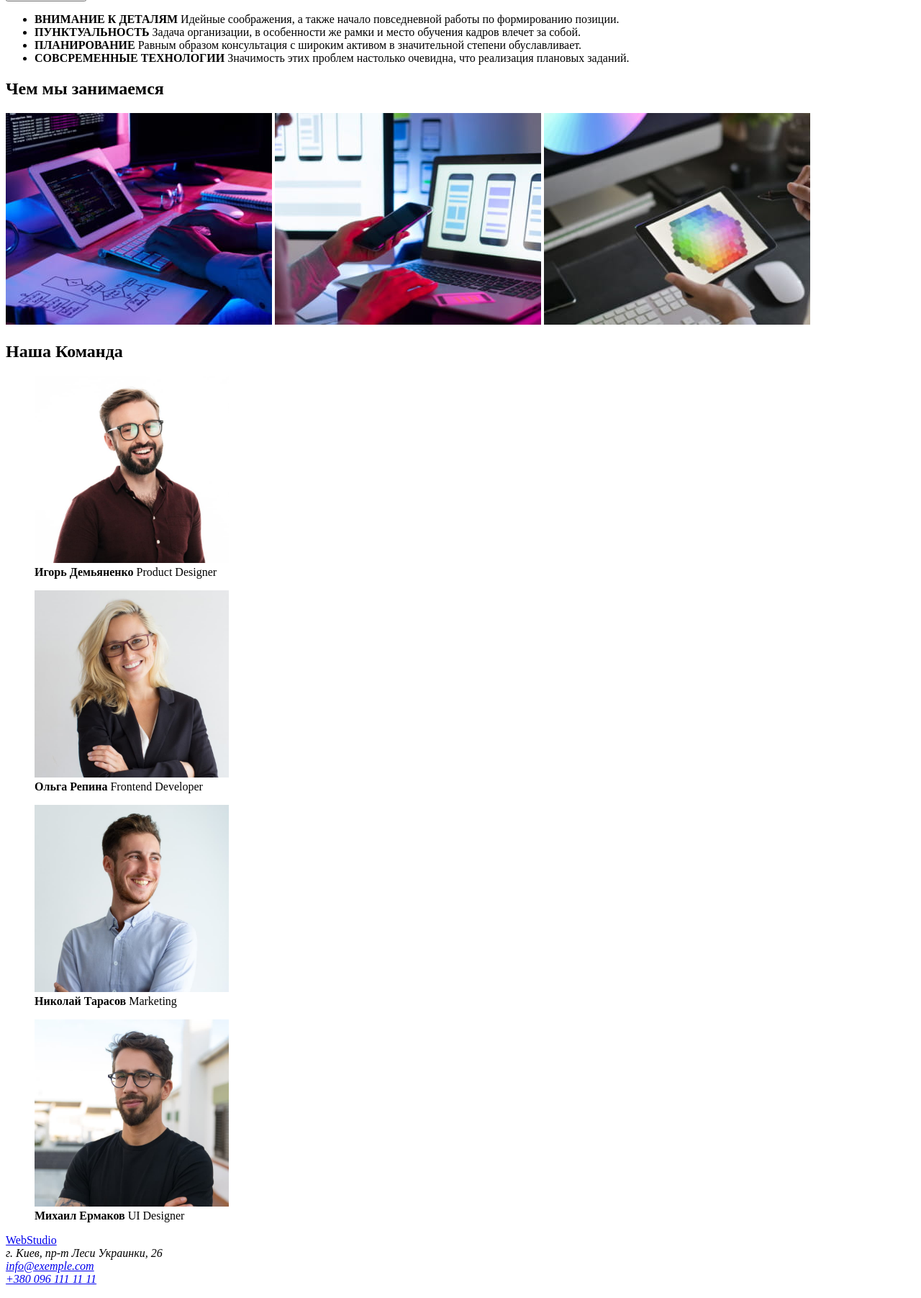
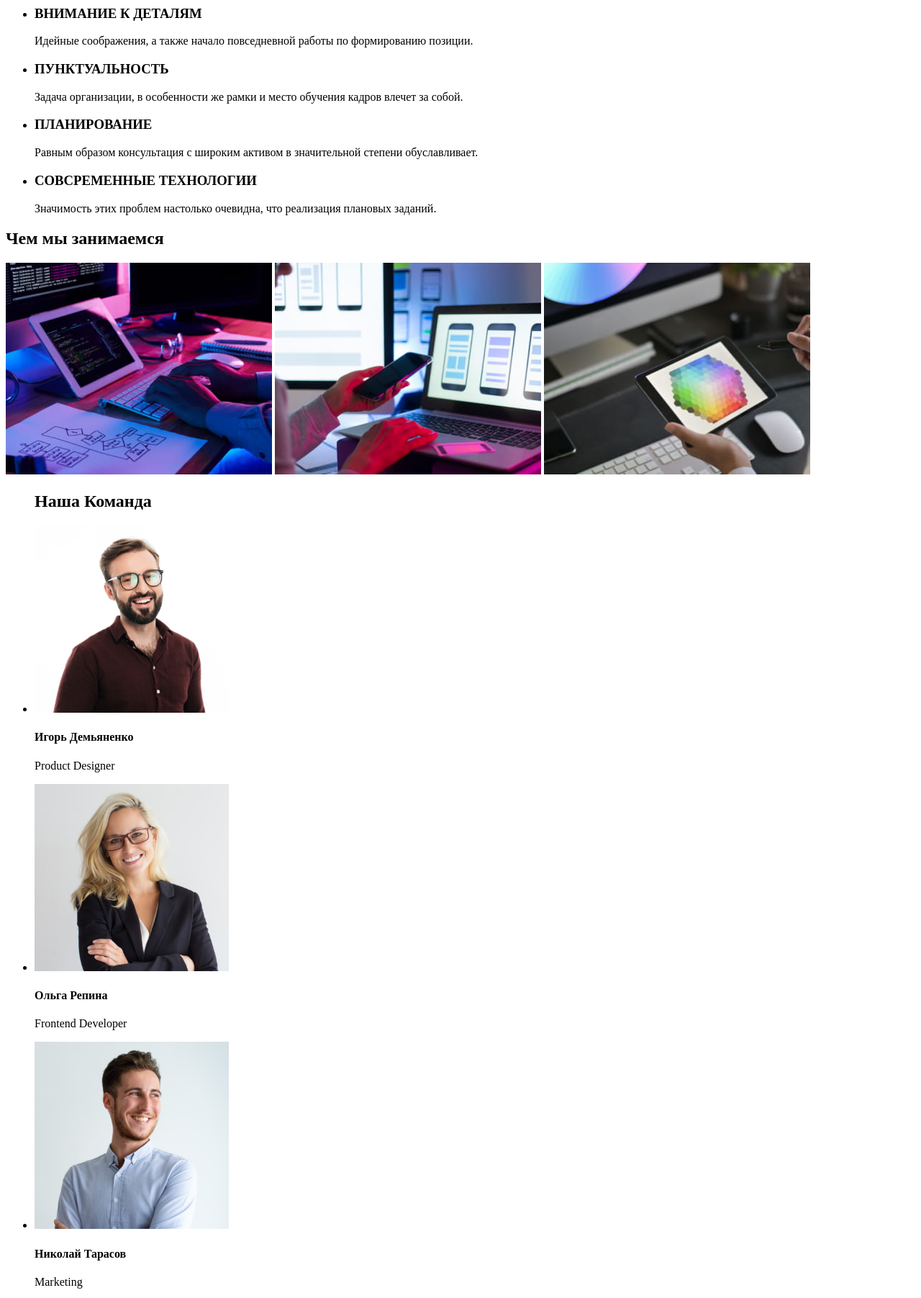
Before and after one commit to sveralisa/goit-markup-hw-01, a plain HTML site: page index.html in a window 1280 px wide. Shown: the part 247-2050 px from the top of the page at 72% size. Drawn offline with Linux system fonts and the light colour scheme.

Commit message:
доработка
списки, секции, параграф

```diff
--- a/index.html
+++ b/index.html
@@ -3,13 +3,12 @@
   <head>
     <meta charset="UTF-8" />
     <meta name="viewport" content="width=device-width, initial-scale=1.0" />
-    <title>WebStudio</title>
+    <title>Web<span>Studio</span></title>
   </head>
   <body>
     <!-- верхняя линия -->
     <header>
       <a href="./index.html">WebStudio</a>
-    </header>
     <div>
       <nav>
         <ul>
@@ -24,35 +23,36 @@
       <div>
         <a href="tel:+3800961111111">+380 096 111 11 11</a>
       </div>
+      </header>
     </div>
-    <main>
       <!-- tagline -->
-      <div>
+      <section>
         <h1>Эффективные решения для вашего бизнеса</h1>
         <button type="button">заказать услугу</button>
-      </div>
+      </section>
       <!-- особенности -->
-      <div>
+      <section>
         <ul>
           <li>
-            <b>ВНИМАНИЕ К ДЕТАЛЯМ</b> Идейные соображения, а также начало
-            повседневной работы по формированию позиции.
+            <h3>ВНИМАНИЕ К ДЕТАЛЯМ</h3><p>Идейные соображения, а также начало
+            повседневной работы по формированию позиции.</p>
           </li>
           <li>
-            <b>ПУНКТУАЛЬНОСТЬ</b> Задача организации, в особенности же рамки и
-            место обучения кадров влечет за собой.
+            <h3>ПУНКТУАЛЬНОСТЬ</h3><p>Задача организации, в особенности же рамки и
+            место обучения кадров влечет за собой.</p>
           </li>
           <li>
-            <b>ПЛАНИРОВАНИЕ</b> Равным образом консультация с широким активом в
-            значительной степени обуславливает.
+            <h3>ПЛАНИРОВАНИЕ</h3><p>Равным образом консультация с широким активом в
+            значительной степени обуславливает.</p>
           </li>
           <li>
-            <b>СОВСРЕМЕННЫЕ ТЕХНОЛОГИИ</b> Значимость этих проблем настолько
-            очевидна, что реализация плановых заданий.
+            <h3>СОВСРЕМЕННЫЕ ТЕХНОЛОГИИ</h3><p>Значимость этих проблем настолько
+            очевидна, что реализация плановых заданий.</p>
           </li>
         </ul>
       </div>
-      <div>
+      <!-- чем мы занимаемся -->
+      <section>
         <h2>Чем мы занимаемся</h2>
         <img
           src="img/img.jpg"
@@ -72,46 +72,46 @@
           width="370"
           height="294"
         />
-      </div>
+      </section>
       <!-- наша команда -->
-      <div>
-        <h2>Наша Команда</h2>
-        <figure>
-          <img
+      <section>
+        <ul><h2>Наша Команда</h2>
+         <li><img
             src="img/img01.jpg"
             alt="продукт дизайнер"
             width="270"
             height="260"
           />
-          <figcaption><b>Игорь Демьяненко</b> Product Designer</figcaption>
-        </figure>
-        <figure>
-          <img
+         <h4>Игорь Демьяненко</h4><p>Product Designer</p>
+         </li>
+          <li><img
             src="img/img02.jpg"
             alt="фронтэнд разработчик"
             width="270"
             height="260"
           />
-          <figcaption><b>Ольга Репина</b> Frontend Developer</figcaption>
-        </figure>
-        <figure>
+         <h4>Ольга Репина</h4><p>Frontend Developer</p>
+         </li>
+         <li>
           <img src="img/img03.jpg" alt="маркетинг" width="270" height="260" />
-          <figcaption><b>Николай Тарасов</b> Marketing</figcaption>
-        </figure>
-        <figure>
-          <img src="img/img04.jpg" alt="UI дизайнер" width="270" height="260" />
-          <figcaption><b>Михаил Ермаков</b> UI Designer</figcaption>
-        </figure>
-      </div>
+          <h4>Николай Тарасов</h4><p>Marketing</p>
+          </li>
+          <li><img src="img/img04.jpg" alt="UI дизайнер" width="270" height="260" />
+          <h4>Михаил Ермаков</h4><p>UI Designer</p>
+          </li>
+          </ul>
+      </section>
     </main>
     <!-- подвал -->
     <footer>
-      <a href="./index.html">WebStudio</a>
+      <a href="./index.html">Web<span>Studio</span></a>
       <!-- адресс -->
       <address>
-        г. Киев, пр-т Леси Украинки, 26
-        <div><a href="mailto:info@exemple.com">info@exemple.com</a></div>
-        <div><a href="tel:+3800961111111">+380 096 111 11 11</a></div>
+        <ul>
+        <li>г. Киев, пр-т Леси Украинки, 26</li>
+        <li><a href="mailto:info@exemple.com">info@exemple.com</a></li>
+        <li><a href="tel:+3800961111111">+380 096 111 11 11</a></li>
+        </ul>
       </address>
     </footer>
   </body>
```
Also changed, not shown: img/2.jpg (deleted), img/3.jpg (deleted), img/eff34a388bbc6409758a002e5a58c3ca.jpg (deleted).
